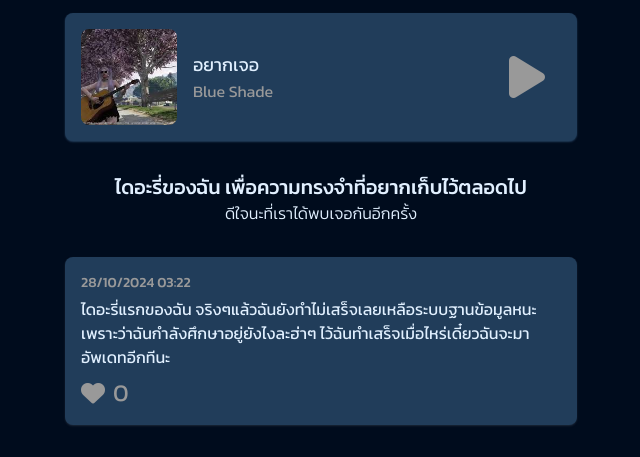
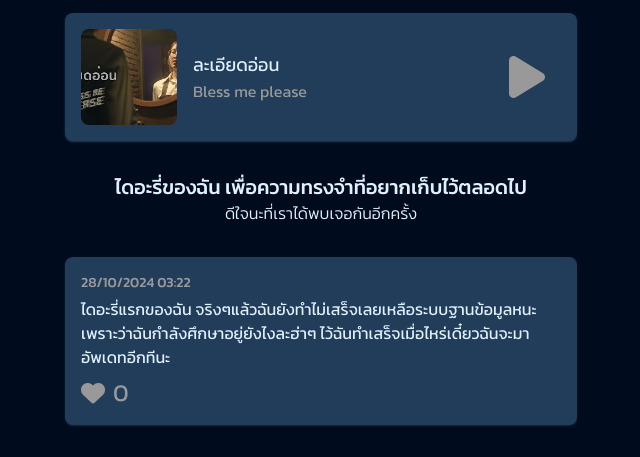
Before and after one commit to Minee25/mineediary, a website: page public/index.html in a window 1280 px wide. Shown: the part 343-800 px from the top of the page, without its empty margins (319-959 px from the left). Drawn offline with Linux system fonts and the light colour scheme; no server answers.

Commit message:
change music

```diff
--- a/public/index.html
+++ b/public/index.html
@@ -59,15 +59,15 @@
       <div class="bg-minee-blue-primary w-full max-w-[512px] mt-6 sm:mt-4 rounded-lg p-4 shadow-sm shadow-minee-blue-primary flex flex-col">
         <div class="flex items-center">
           <div class="flex sm:items-center flex-col sm:flex-row">
-            <img src="./assets/img/อยากเจอ.jpg" alt="sic" class="h-36 w-36 sm:h-24 sm:w-24 object-cover rounded-lg">
+            <img src="./assets/img/ละเอียดอ่อน.jpg" alt="sic" class="h-36 w-36 sm:h-24 sm:w-24 object-cover rounded-lg">
             <div class="flex flex-col mt-2 sm:mt-0 sm:ml-4">
-              <h1 class="text-minee-text-white text-lg">อยากเจอ</h1>
-              <p class="text-minee-text-sec">Blue Shade</p>
+              <h1 class="text-minee-text-white text-lg">ละเอียดอ่อน</h1>
+              <p class="text-minee-text-sec">Bless me please</p>
             </div>
           </div>
           <div class="flex items-center ml-auto cursor-pointer" id="music">
             <audio id="music-player" style="display: none;">
-              <source src="./assets/sic/อยากเจอ.mp3" type="audio/mpeg">
+              <source src="./assets/sic/ละเอียดอ่อน.mp3" type="audio/mpeg">
             </audio>
             <div id="sound-wave-box" style="display: none;" class="items-center h-10">
               <div class="sound-wave-bar bg-[#cccccc] h-full w-[7px] rounded-full mx-[3px] block"></div>
@@ -112,7 +112,7 @@
     </div>
   </div>
 
-  <!-- content -->
+  <!-- footer -->
   <div class="container mx-auto px-4 md:px-0 mt-4">
     <!-- No content -->
   </div>
```
Also changed, not shown: public/assets/img/you-and-i.png (renamed from public/assets/img/sic.png), public/assets/img/ละเอียดอ่อน.jpg (added), 5 other files.
